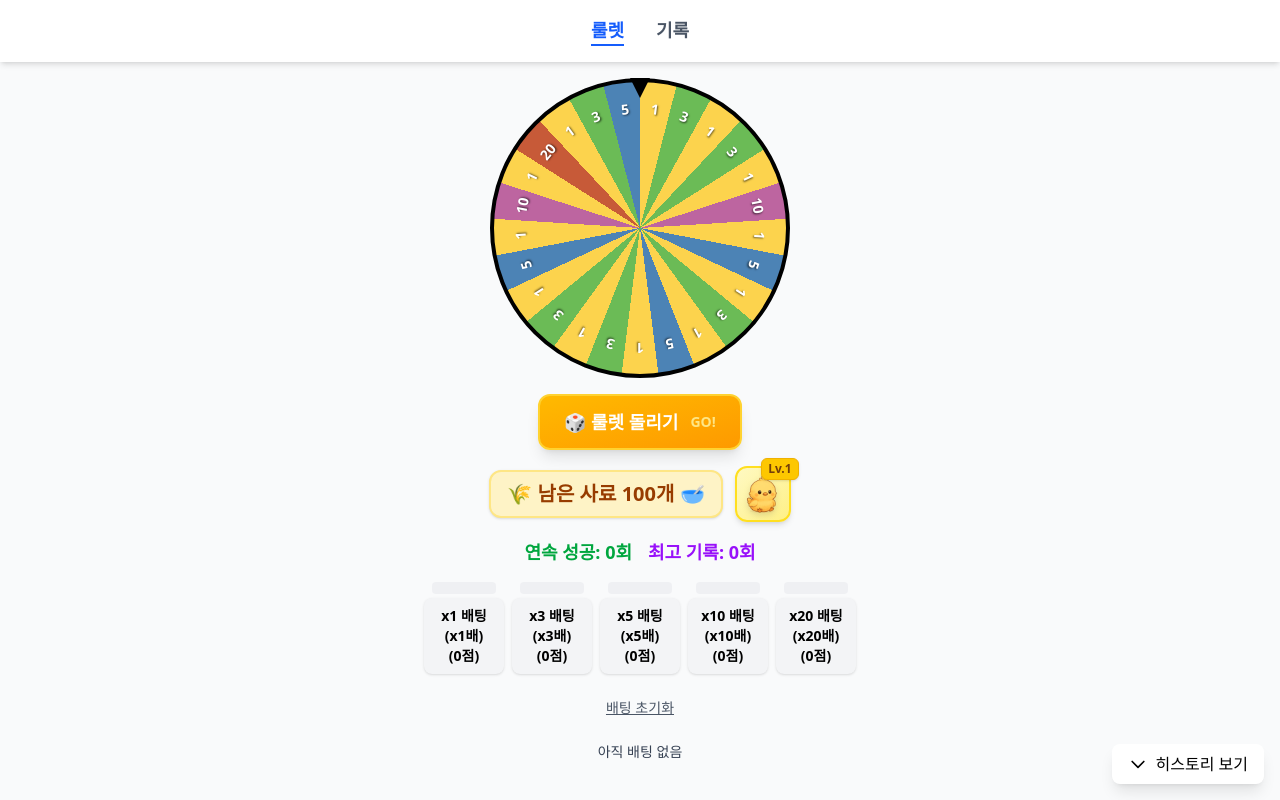
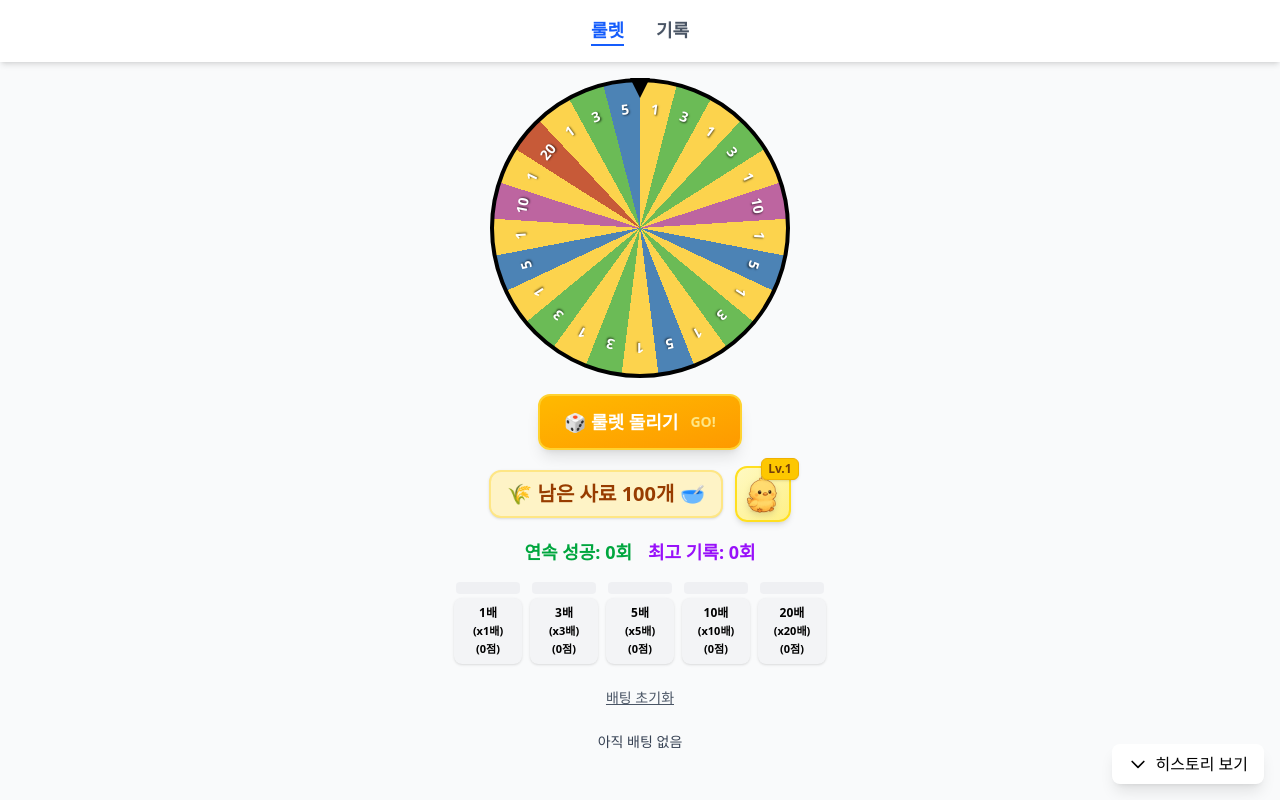
Before and after one commit to bonyoungkoo/chick-n-spin, a Next.js app: page / in a window 1280 px wide. Built offline with nearby package versions, Linux system fonts and the light colour scheme.

Commit message:
BatPanel Button 스타일 수정

```diff
--- a/src/components/BatPanel.tsx
+++ b/src/components/BatPanel.tsx
@@ -108,7 +108,7 @@ export default function BetPanel({
 
   return (
     <div className="flex flex-col items-center gap-4">
-      <div className="flex gap-2 flex-wrap justify-center">
+      <div className="flex gap-2 justify-center min-w-[400px]">
         {betOptions.map((value) => {
           const betAmount = bets[value] || 0;
           const hasBet = betAmount > 0;
@@ -154,7 +154,7 @@ export default function BetPanel({
               </div>
               <button
                 onClick={() => onBet(value)}
-                className={`relative px-3 py-2 rounded-lg shadow text-sm font-semibold w-20 transition-all duration-300
+                className={`relative px-2 py-1.5 rounded-lg shadow text-[12px] font-semibold w-[18%] min-w-[68px] transition-all duration-300
                   bg-gray-100 hover:text-white active:text-white ${color.hover} ${color.active}`}
                 style={
                   hasBet
@@ -165,12 +165,15 @@ export default function BetPanel({
                     : {}
                 }
               >
-                {`x${value}`} 배팅
+                {value}배
                 <br />
-                <span className={hasStreakBonus ? "text-red-500" : ""}>
+                <span
+                  className={`${hasStreakBonus ? "text-red-500" : ""} text-[11px]`}
+                >
                   (x{finalMultiplier}배)
                 </span>
-                <br />({betAmount * 10}점)
+                <br />
+                <span className="text-[11px]">({betAmount * 10}점)</span>
               </button>
             </div>
           );
```
